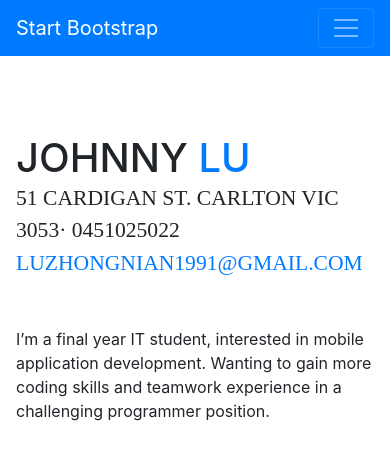
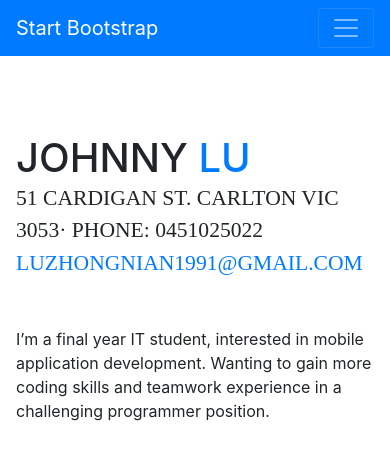
Before and after one commit to ZhongnianLu/ZhongnianLu.github.io, a website with bundled scripts: page index.html in a window 390 px wide. Shown: the top 449 px of the page. Built offline with nearby package versions, Linux system fonts and the light colour scheme; a web font is replaced by a local one.

Commit message:
[GitPage] adjust mobile phone

```diff
--- a/index.html
+++ b/index.html
@@ -68,7 +68,7 @@
           <h1 class="mb-0">Johnny
             <span class="text-primary">Lu</span>
           </h1>
-          <div class="subheading mb-5">51 Cardigan St. Carlton VIC 3053·  0451025022
+          <div class="subheading mb-5">51 Cardigan St. Carlton VIC 3053·   Phone:  0451025022
             <a href="mailto:name@email.com">luzhongnian1991@gmail.com</a>
           </div>
           <p class="mb-5">I’m a final year IT student, interested in mobile application development. Wanting to gain more coding skills and teamwork experience in a challenging programmer position.</p>
```
